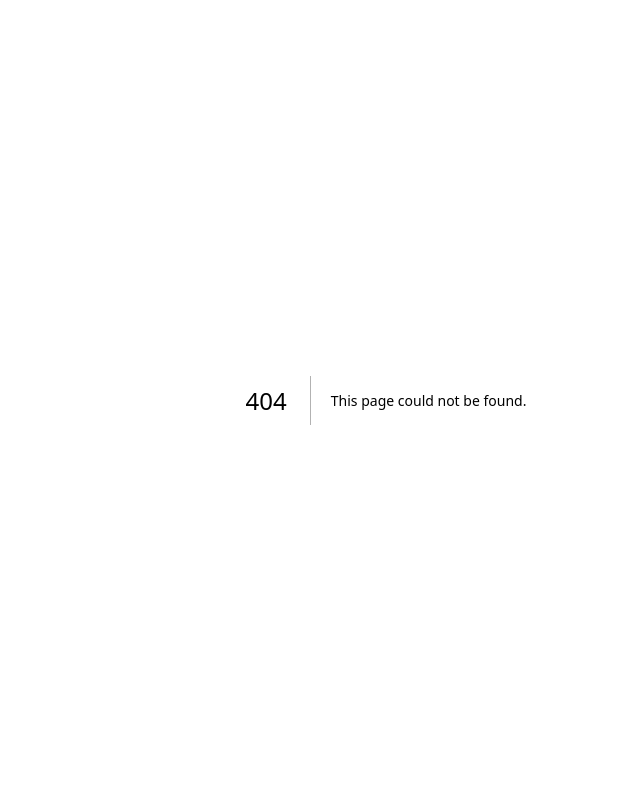
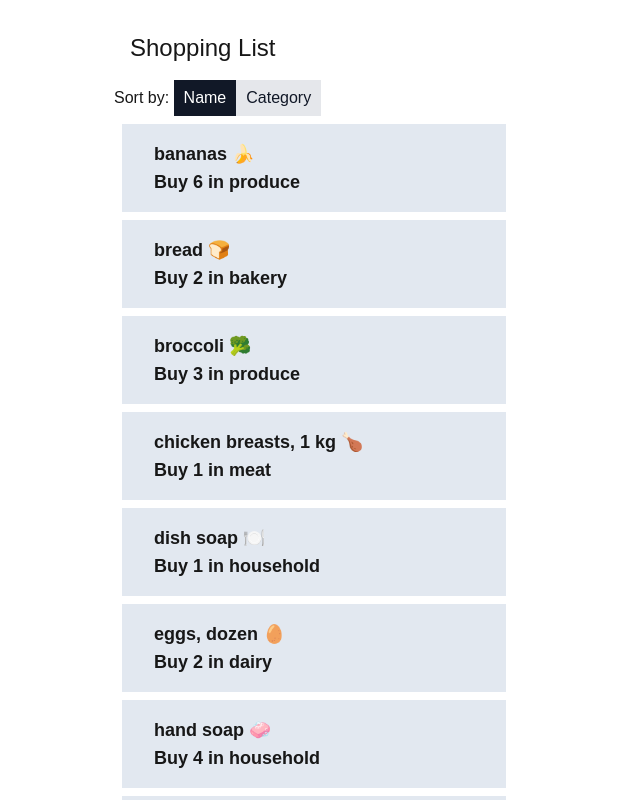
Before and after one commit to Mona121212/cprg306-assignments, a Next.js app: page /week-6 in a window 1280 px wide. Before the commit this address had no page. Shown: the top 800 px of the page, without its empty margins (254-894 px from the left). Built offline with nearby package versions, Linux system fonts and the light colour scheme.

Commit message:
feat： add name and category sort

```diff
--- a/app/page.js
+++ b/app/page.js
@@ -33,6 +33,13 @@ export default function Home() {
           >
             Week Five
           </Link>
+          <br></br>
+          <Link
+            className="text-shadow-blue-500 hover:text-amber-400 text-4xl"
+            href="./week-6"
+          >
+            Week Six
+          </Link>
         </li>
       </ul>
     </main>
--- /dev/null
+++ b/app/week-6/item-list.js
@@ -0,0 +1,73 @@
+"use client";
+import Item from "./item";
+import { useState } from "react";
+import itemsData from "./item.json";
+
+export default function ItemList() {
+  const [sortBy, setSortBy] = useState("name");
+
+  let itemsArray = itemsData.map((it) => ({ ...it }));
+
+  if (sortBy === "name") {
+    itemsArray.sort((a, b) => {
+      const nameA = String(a.name ?? "").toUpperCase();
+      const nameB = String(b.name ?? "").toUpperCase();
+      if (nameA < nameB) return -1;
+      if (nameA > nameB) return 1;
+      return 0;
+    });
+  } else if (sortBy === "category") {
+    itemsArray.sort((a, b) => {
+      const catA = String(a.category ?? "").toUpperCase();
+      const catB = String(b.category ?? "").toUpperCase();
+
+      if (catA < catB) return -1;
+      if (catA > catB) return 1;
+      return 0;
+    });
+  }
+
+  const activeStyle = {
+    backgroundColor: "#111827",
+    color: "#fff",
+    padding: "6px 10px",
+    borderRaius: "6px",
+  };
+  const inactiveStyle = {
+    backgroundColor: "#e5e7eb",
+    color: "#111827",
+    padding: "6px 10px",
+    borderRaius: "6px",
+  };
+
+  return (
+    <section>
+      <div>
+        <span>Sort by: </span>
+        <button
+          type="button"
+          onClick={() => setSortBy("name")}
+          aria-pressed={sortBy === "name"}
+          style={sortBy === "name" ? activeStyle : inactiveStyle}
+        >
+          Name
+        </button>
+
+        <button
+          type="button"
+          onClick={() => setSortBy("category")}
+          aria-pressed={sortBy === "category"}
+          style={sortBy === "category" ? activeStyle : inactiveStyle}
+        >
+          Category
+        </button>
+      </div>
+
+      <ul style={{ listStyle: "none", padding: 0 }}>
+        {itemsArray.map((item) => (
+          <Item key={item.id} item={item} />
+        ))}
+      </ul>
+    </section>
+  );
+}
--- /dev/null
+++ b/app/week-6/item.js
@@ -0,0 +1,13 @@
+export default function Item({ item }) {
+  let { name, quantity, category } = item;
+  return (
+    <li className="flex items-center p-4 bg-slate-200 max-w-sm m-2">
+      <div className="flex-1">
+        <div className="text-lg font-semibold ml-4">{name}</div>
+        <div className="text-lg font-semibold ml-4 ">
+          Buy {quantity} in {category}
+        </div>
+      </div>
+    </li>
+  );
+}
--- /dev/null
+++ b/app/week-6/item.json
@@ -0,0 +1,74 @@
+[
+  {
+    "id": "1h2GJKH12gkHG31h1H",
+    "name": "milk, 4 L 🥛",
+    "quantity": 1,
+    "category": "dairy"
+  },
+  {
+    "id": "2KJH3k2j3H1k2J3K1H",
+    "name": "bread 🍞",
+    "quantity": 2,
+    "category": "bakery"
+  },
+  {
+    "id": "3h2KJH3k2j3H1k2J3",
+    "name": "eggs, dozen 🥚",
+    "quantity": 2,
+    "category": "dairy"
+  },
+  {
+    "id": "4k2J3K1H2GJKH12gk",
+    "name": "bananas 🍌",
+    "quantity": 6,
+    "category": "produce"
+  },
+  {
+    "id": "5H1h1H2KJH3k2j3H",
+    "name": "broccoli 🥦",
+    "quantity": 3,
+    "category": "produce"
+  },
+  {
+    "id": "6H1k2J3K1H2GJKH1",
+    "name": "chicken breasts, 1 kg 🍗",
+    "quantity": 1,
+    "category": "meat"
+  },
+  {
+    "id": "7gkHG31h1H2KJH3k",
+    "name": "pasta sauce 🍝",
+    "quantity": 3,
+    "category": "canned goods"
+  },
+  {
+    "id": "8j3H1k2J3K1H2GJK",
+    "name": "spaghetti, 454 g 🍝",
+    "quantity": 2,
+    "category": "dry goods"
+  },
+  {
+    "id": "9H12gkHG31h1H2KJ",
+    "name": "toilet paper, 12 pack 🧻",
+    "quantity": 1,
+    "category": "household"
+  },
+  {
+    "id": "10H3k2j3H1k2J3K1",
+    "name": "paper towels, 6 pack",
+    "quantity": 1,
+    "category": "household"
+  },
+  {
+    "id": "11k2J3K1H2GJKH12",
+    "name": "dish soap 🍽️",
+    "quantity": 1,
+    "category": "household"
+  },
+  {
+    "id": "12GJKH12gkHG31h1",
+    "name": "hand soap 🧼",
+    "quantity": 4,
+    "category": "household"
+  }
+]
--- /dev/null
+++ b/app/week-6/page.js
@@ -0,0 +1,13 @@
+import ItemList from "./item-list";
+
+export default function Page() {
+    return (
+        <main className="p-4 max-w-xl mx-auto">
+            <div>
+                <h1 className="text-2xl p-4">Shopping List</h1>
+            <ItemList />
+            </div>
+
+        </main>
+    )
+}
```
